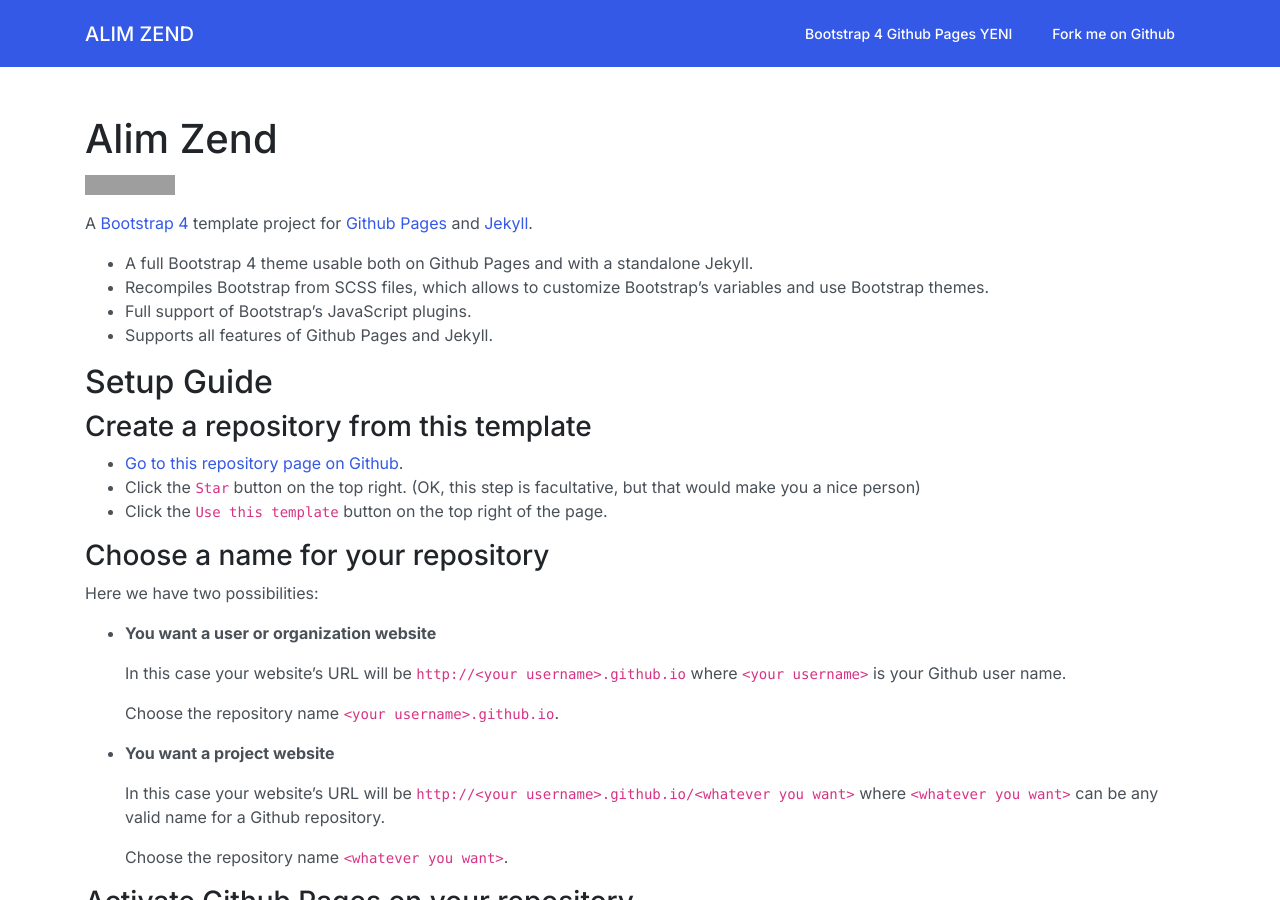
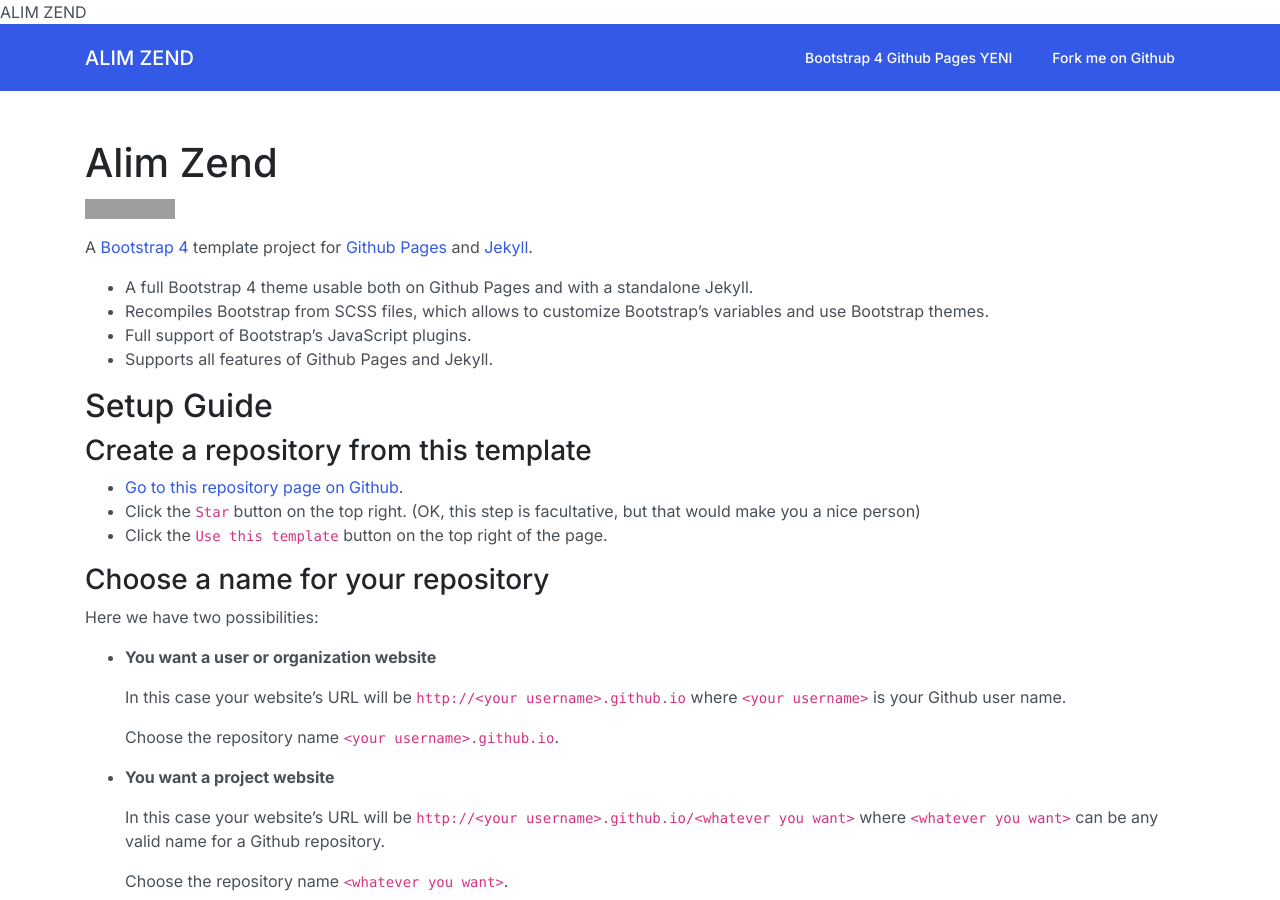
Before and after one commit to alim-zend/alim-zend.github.io, a Jekyll site: the page built from index.md, in a window 1280 px wide and 900 px high. Built offline with Jekyll 4.4.1, drawn with Linux system fonts in a browser that asks for light colours; grey boxes are pictures that could not be loaded.

Commit message:
Update header.html

```diff
--- a/_includes/header.html
+++ b/_includes/header.html
@@ -1,3 +1,6 @@
+<header>
+  ALIM ZEND
+</header>
 <nav class="navbar navbar-expand-lg navbar-dark bg-primary">
   <div class="container">
     <a class="navbar-brand" rel="author" href="{{ "/" | relative_url }}">{{ site.title | escape }}</a>
```
